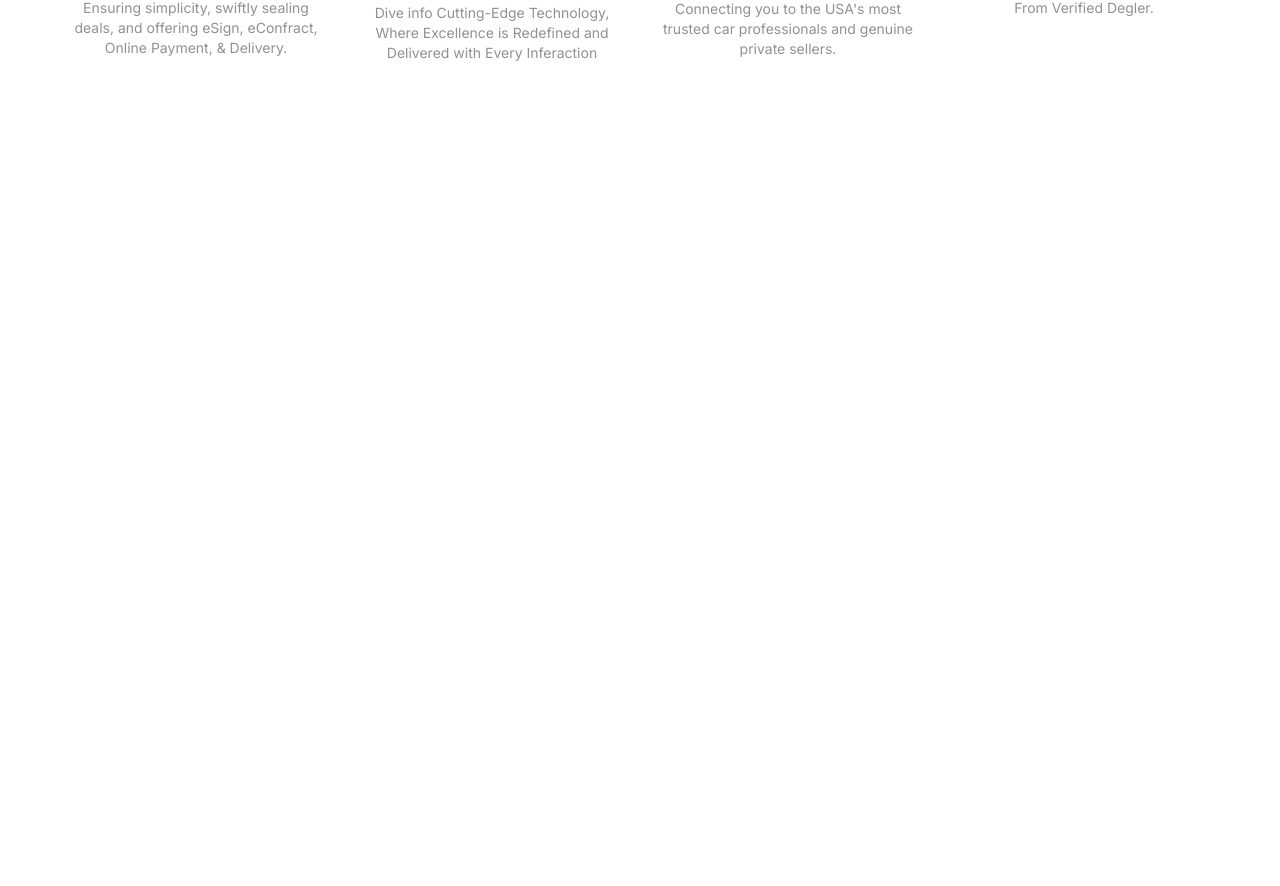
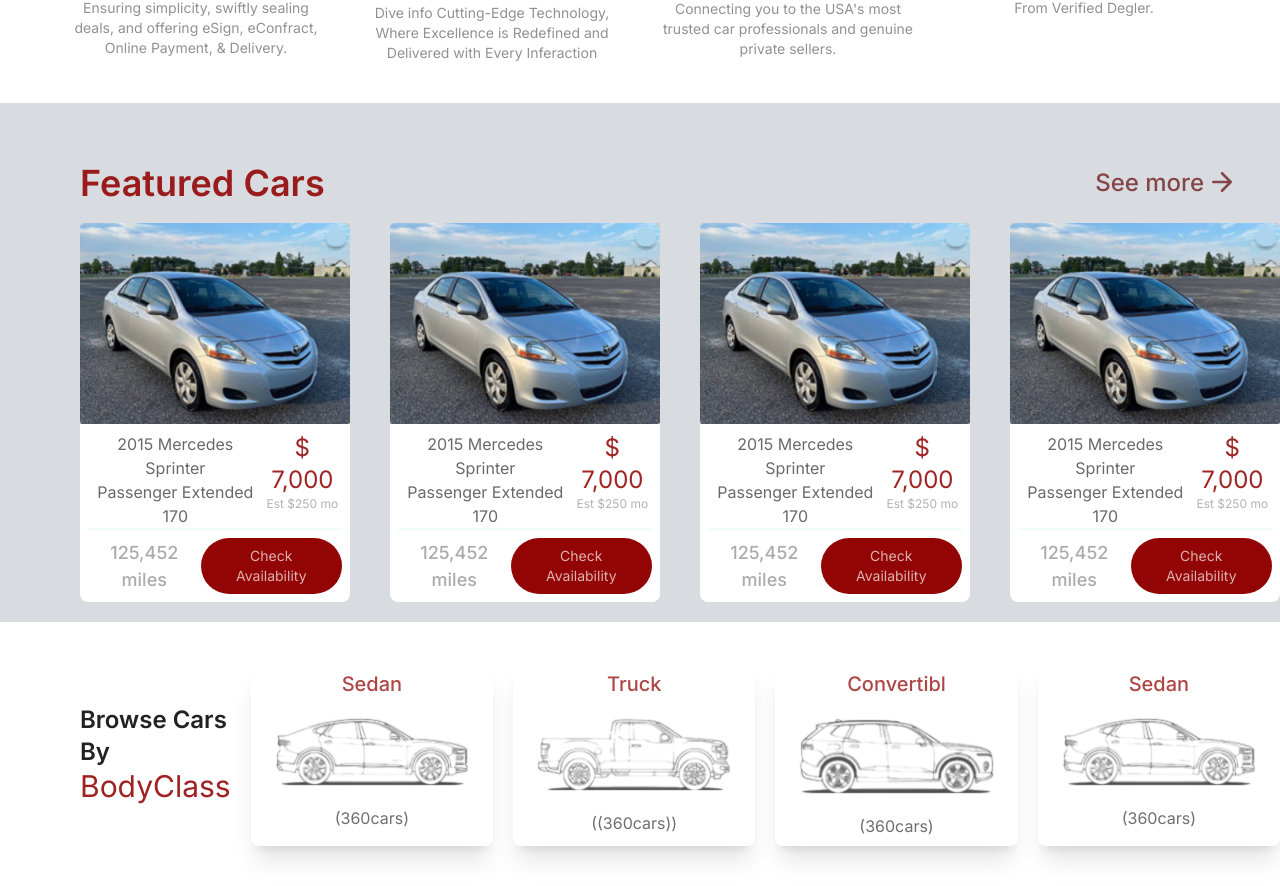
Before and after one commit to Kailash040/dealersautocenter, a Next.js app: page / in a window 1280 px wide. Shown: the part 851-1737 px from the top of the page. Before the commit the page ends 914 px from the top, so only its background shows below. Built offline with nearby package versions, Linux system fonts and the light colour scheme.

Commit message:
featured car

```diff
--- a/app/components/FeaturedCars.jsx
+++ b/app/components/FeaturedCars.jsx
@@ -17,15 +17,15 @@
        <Slider/>
       </div>
       {/*  */}
-      <div className="mt-10 flex  gap-5 items-center">
-        <div className="pl-20">
-          <p className="text-[#222222] font-semibold text-2xl">
-            Browse Cars <br /> By
+      <div className="mt-10 flex  gap-5 items-center max-[1040px]:flex-col">
+        <div className="pl-20 max-[1040px]:flex  max-[1040px]:justify-center max-[1040px]:items-center max-[1040px]:gap-2 max-sm:pl-0">
+          <p className="text-[#222222] font-semibold text-2xl max-sm:text-xl ">
+            Browse Cars <br className="max-[1040px]:hidden" /> By
           </p>{" "}
-          <p className="text-3xl text-[#9F2121]">BodyClass</p>
+          <p className="text-3xl text-[#9F2121] max-sm:text-xl">BodyClass</p>
         </div>
 
-        <div className="flex gap-5 ">
+        <div className="flex gap-5 max-[1200px]:flex-wrap max-[1200px]:justify-center">
           {/*  */}
           {/*  */}
           <div className="flex  flex-col items-center shadow-xl px-6    py-2 rounded-lg">
--- a/app/components/Slider.jsx
+++ b/app/components/Slider.jsx
@@ -11,14 +11,14 @@
   return (
     <div>
           <div>
-          <div className="pl-20 flex justify-between items-center pt-10">
+          <div className="pl-20 flex justify-between items-center pt-10 max-sm:px-5">
             <div>
-              <h4 className="text-4xl text-[#9A1B1B] font-semibold">
+              <h4 className="text-4xl text-[#9A1B1B] font-semibold max-sm:text-2xl">
                 Featured Cars
               </h4>
             </div>
             <div>
-              <button className="pr-10 text-2xl text-[#864649] font-medium flex curser-pointer swiper-button-next-custom">
+              <button className="pr-10 text-2xl text-[#864649] font-medium flex curser-pointer swiper-button-next-custom max-sm:pr-0 max-sm:text-xl">
                 <p>See more </p>{" "}
                 <div>
                   <div>
@@ -43,7 +43,7 @@
             </div>
           </div>
           {/*  */}
-          <div className="pl-20 mt-5 flex gap-5 flex-wrap">
+          <div className="pl-20 mt-5 flex gap-5 flex-wrap max-sm:pl-5">
             <Swiper
               slidesPerView={4}
               spaceBetween={30}
@@ -55,6 +55,28 @@
                 prevEl: ".swiper-button-prev-custom",
                 nextEl: ".swiper-button-next-custom",
               }}
+              breakpoints={{
+                  320: {
+      slidesPerView: 1,
+      spaceBetween: 20,
+    },
+    640: {
+      slidesPerView: 1,
+      spaceBetween: 20,
+    },
+    768: {
+      slidesPerView: 2,
+      spaceBetween: 30,
+    },
+    1024: {
+      slidesPerView: 3,
+      spaceBetween: 40,
+    },
+     1280: {
+      slidesPerView: 4,
+      spaceBetween: 40,
+    },
+  }}
               modules={[Navigation]}
               className="mySwiper2"
             >
--- a/app/page.js
+++ b/app/page.js
@@ -12,7 +12,7 @@
     <div className="font-[family-name:var(--font-inter-sans)]">
       <Navbar />
       <Hero/>
-      {/* <FeaturedCars/> */}
+      <FeaturedCars/>
       {/* <AddLoanCalculator/> */}
       {/* <SellYourCar/> */}
       {/* <FinalCta/> */}
```
